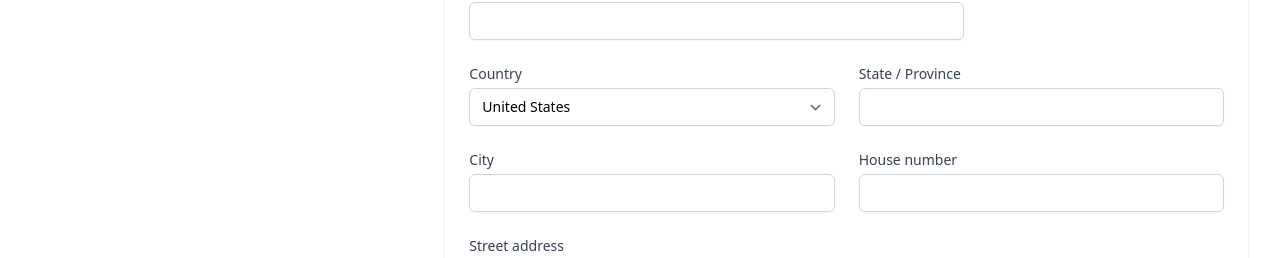
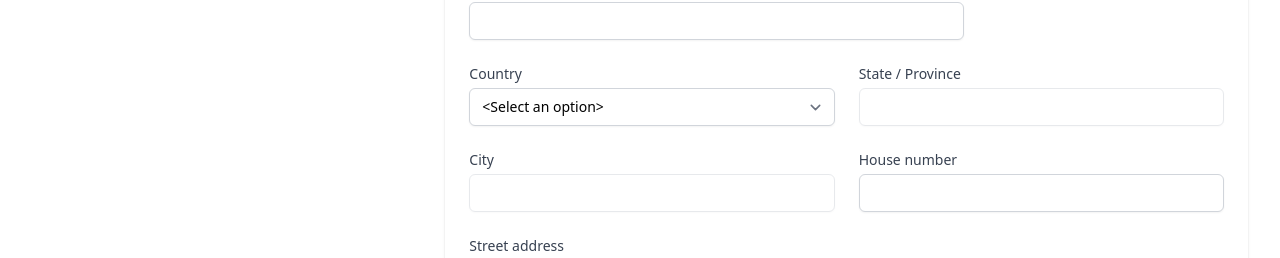
Before and after one commit to hyuko21/clean-contacts-app, a React (Create React App) app in the folder client/: page / in a window 1280 px wide. Shown: the part 296-554 px from the top of the page. Built offline with nearby package versions, Linux system fonts and the light colour scheme.

Commit message:
feat(client): add handler for AddContact form

```diff
--- a/client/src/pages/contacts/AddContact.tsx
+++ b/client/src/pages/contacts/AddContact.tsx
@@ -1,4 +1,18 @@
+import { FormEvent, useState } from 'react'
+import { CountrySelect, StateProvinceInput } from '../../helpers'
+
 export function AddContactPage() {
+  const [contact, setContact] = useState<Contact>({} as Contact)
+
+  const updateContact = (e: React.ChangeEvent<HTMLInputElement & HTMLSelectElement>) => {
+    setContact({ ...contact, [e.target.name]: e.target.value })
+  }
+
+  const handleSubmit = (e: FormEvent) => {
+    e.preventDefault()
+    console.log(contact)
+  }
+
   return (
     <div className="mt-10 sm:mt-0">
       <div className="md:grid md:grid-cols-3 md:gap-6">
@@ -9,7 +23,7 @@ export function AddContactPage() {
           </div>
         </div>
         <div className="mt-5 md:mt-0 md:col-span-2">
-          <form action="#" method="POST">
+          <form onSubmit={handleSubmit}>
             <div className="shadow overflow-hidden sm:rounded-md">
               <div className="px-4 py-5 bg-white sm:p-6">
                 <div className="grid grid-cols-6 gap-6">
@@ -20,6 +34,9 @@ export function AddContactPage() {
                     <input
                       type="text"
                       name="name"
+                      required
+                      value={contact.name}
+                      onChange={updateContact}
                       id="name"
                       autoComplete="given-name"
                       className="mt-1 focus:ring-indigo-500 focus:border-indigo-500 block w-full shadow-sm sm:text-sm border-gray-300 rounded-md"
@@ -33,6 +50,9 @@ export function AddContactPage() {
                     <input
                       type="text"
                       name="phone"
+                      required
+                      value={contact.phone}
+                      onChange={updateContact}
                       id="phone"
                       autoComplete="phone"
                       className="mt-1 focus:ring-indigo-500 focus:border-indigo-500 block w-full shadow-sm sm:text-sm border-gray-300 rounded-md"
@@ -40,12 +60,15 @@ export function AddContactPage() {
                   </div>
 
                   <div className="col-span-6 sm:col-span-4">
-                    <label htmlFor="email-address" className="block text-sm font-medium text-gray-700">
+                    <label htmlFor="email" className="block text-sm font-medium text-gray-700">
                       Email address
                     </label>
                     <input
-                      type="text"
-                      name="email-address"
+                      type="email"
+                      name="email"
+                      required
+                      value={contact.email}
+                      onChange={updateContact}
                       id="email-address"
                       autoComplete="email"
                       className="mt-1 focus:ring-indigo-500 focus:border-indigo-500 block w-full shadow-sm sm:text-sm border-gray-300 rounded-md"
@@ -56,28 +79,32 @@ export function AddContactPage() {
                     <label htmlFor="country" className="block text-sm font-medium text-gray-700">
                       Country
                     </label>
-                    <select
+                    <CountrySelect
                       id="country"
                       name="country"
+                      required
+                      value={contact.country}
+                      onChange={updateContact}
                       autoComplete="country-name"
                       className="mt-1 block w-full py-2 px-3 border border-gray-300 bg-white rounded-md shadow-sm focus:outline-none focus:ring-indigo-500 focus:border-indigo-500 sm:text-sm"
-                    >
-                      <option>United States</option>
-                      <option>Canada</option>
-                      <option>Mexico</option>
-                    </select>
+                    />
                   </div>
 
                   <div className="col-span-6 sm:col-span-3">
-                    <label htmlFor="region" className="block text-sm font-medium text-gray-700">
+                    <label htmlFor="state" className="block text-sm font-medium text-gray-700">
                       State / Province
                     </label>
-                    <input
+                    <StateProvinceInput
+                      countrycode={contact.country}
+                      disabled={!contact.country}
                       type="text"
-                      name="region"
+                      name="state"
+                      required
+                      value={contact.state}
+                      onChange={updateContact}
                       id="region"
                       autoComplete="address-level1"
-                      className="mt-1 focus:ring-indigo-500 focus:border-indigo-500 block w-full shadow-sm sm:text-sm border-gray-300 rounded-md"
+                      className="disabled:opacity-50 disabled:cursor-not-allowed mt-1 focus:ring-indigo-500 focus:border-indigo-500 block w-full shadow-sm sm:text-sm border-gray-300 rounded-md"
                     />
                   </div>
 
@@ -86,21 +113,28 @@ export function AddContactPage() {
                       City
                     </label>
                     <input
+                      disabled={!contact.state}
                       type="text"
                       name="city"
+                      required
+                      value={contact.city}
+                      onChange={updateContact}
                       id="city"
                       autoComplete="address-level2"
-                      className="mt-1 focus:ring-indigo-500 focus:border-indigo-500 block w-full shadow-sm sm:text-sm border-gray-300 rounded-md"
+                      className="disabled:opacity-50 disabled:cursor-not-allowed mt-1 focus:ring-indigo-500 focus:border-indigo-500 block w-full shadow-sm sm:text-sm border-gray-300 rounded-md"
                     />
                   </div>
 
                   <div className="col-span-6 sm:col-span-3">
-                    <label htmlFor="house-number" className="block text-sm font-medium text-gray-700">
+                    <label htmlFor="houseNumber" className="block text-sm font-medium text-gray-700">
                       House number
                     </label>
                     <input
-                      type="text"
-                      name="house-number"
+                      type="number"
+                      name="houseNumber"
+                      required
+                      value={contact.houseNumber}
+                      onChange={updateContact}
                       id="house-number"
                       autoComplete="house-number"
                       className="mt-1 focus:ring-indigo-500 focus:border-indigo-500 block w-full shadow-sm sm:text-sm border-gray-300 rounded-md"
@@ -108,12 +142,15 @@ export function AddContactPage() {
                   </div>
 
                   <div className="col-span-6">
-                    <label htmlFor="street-address" className="block text-sm font-medium text-gray-700">
+                    <label htmlFor="streetName" className="block text-sm font-medium text-gray-700">
                       Street address
                     </label>
                     <input
                       type="text"
-                      name="street-address"
+                      name="streetName"
+                      required
+                      value={contact.streetName}
+                      onChange={updateContact}
                       id="street-address"
                       autoComplete="street-address"
                       className="mt-1 focus:ring-indigo-500 focus:border-indigo-500 block w-full shadow-sm sm:text-sm border-gray-300 rounded-md"
--- a/client/tailwind.config.js
+++ b/client/tailwind.config.js
@@ -5,7 +5,10 @@ module.exports = {
     extend: {},
   },
   variants: {
-    extend: {},
+    extend: {
+      opacity: ['disabled'],
+      cursor: ['disabled']
+    },
   },
   plugins: [
     require('@tailwindcss/forms')
--- a/client/tsconfig.json
+++ b/client/tsconfig.json
@@ -18,7 +18,8 @@
     "resolveJsonModule": true,
     "isolatedModules": true,
     "noEmit": true,
-    "jsx": "react-jsx"
+    "jsx": "react-jsx",
+    "typeRoots": ["src/@types"]
   },
   "include": [
     "src"
```
Also changed, not shown: client/src/@types/contacts.d.ts (added, +10 -0 lines).
